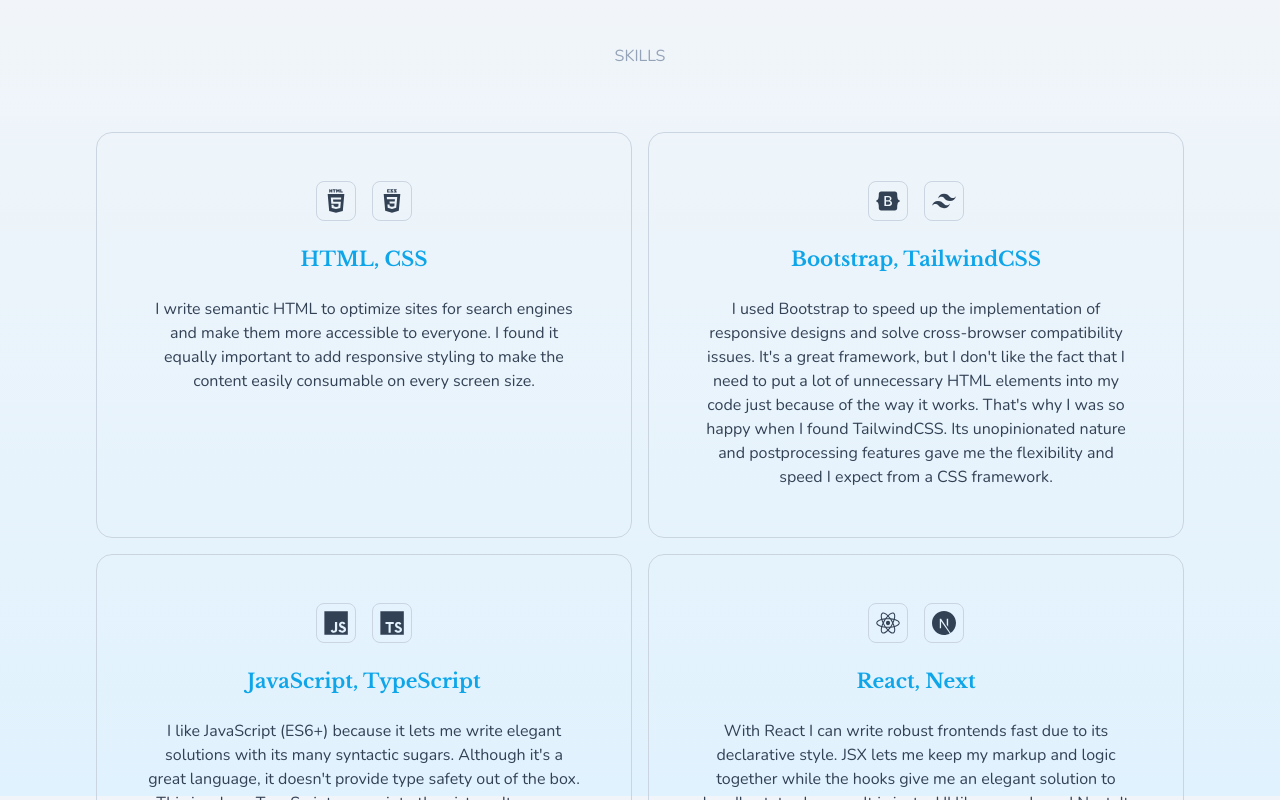
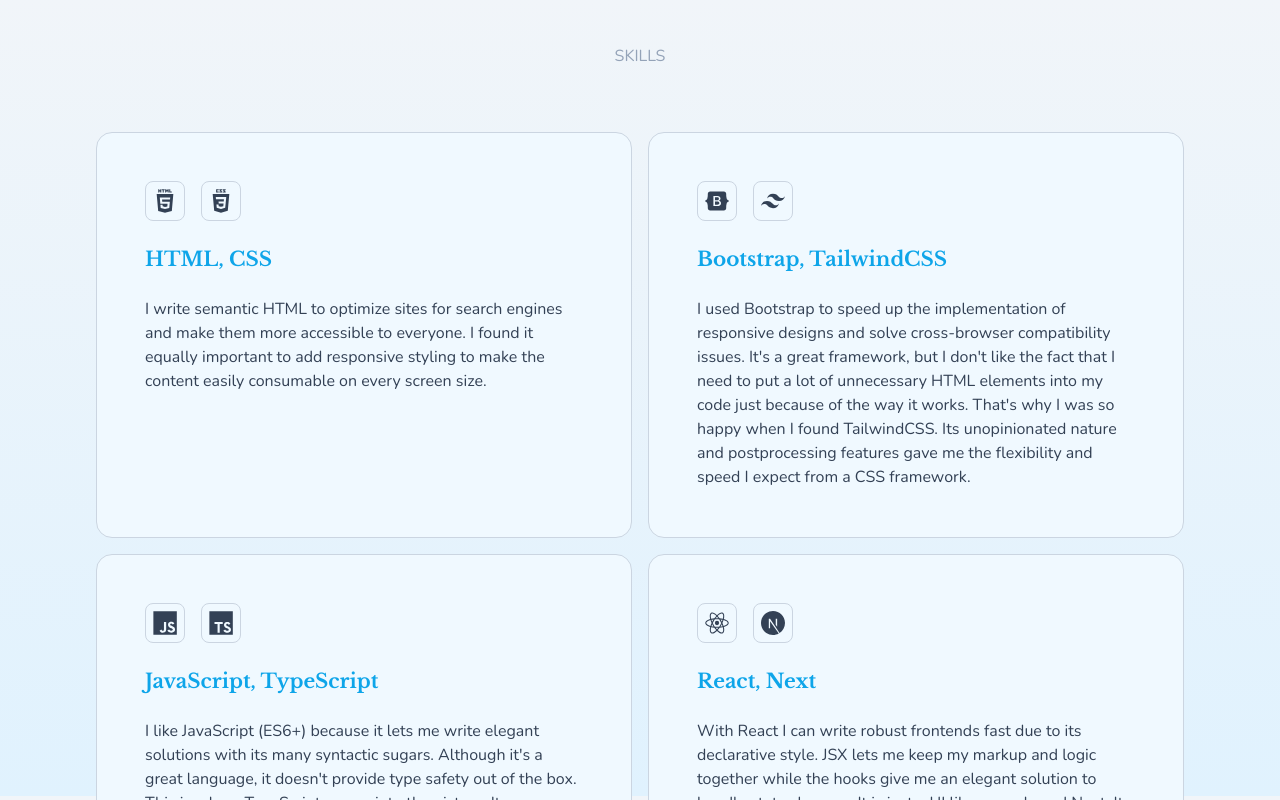
Before and after one commit to NorbertMerkli/norbertmerkli.dev, a Next.js app: page / in a window 1280 px wide. Shown: the part 860-1660 px from the top of the page. Built offline with nearby package versions, Linux system fonts and the light colour scheme.

Commit message:
Change text alignment in skill-cards on medium screen sizes

```diff
--- a/src/components/SkillGroup.tsx
+++ b/src/components/SkillGroup.tsx
@@ -6,8 +6,8 @@
 };
 
 export const SkillGroup = ({ content }: SkillGroupProps) => (
-  <article className="card col-span-2 row-span-1 flex flex-col gap-6 text-center lg:col-span-1 lg:row-span-2">
-    <div className="flex flex-row justify-center gap-4">
+  <article className="card col-span-2 row-span-1 flex flex-col gap-6 text-center lg:col-span-1 lg:row-span-2 lg:text-left">
+    <div className="flex flex-row justify-center gap-4 lg:justify-start">
       {content.skills.map((skill) => (
         <PassiveIcon key={skill} icon={skill} />
       ))}
--- a/src/styles/globals.css
+++ b/src/styles/globals.css
@@ -35,6 +35,6 @@
   }
 
   .card {
-    @apply rounded-2xl border-0 border-lightgray duration-200 dark:border-secondary md:border md:p-8 xl:p-12;
+    @apply rounded-2xl border-0 border-lightgray duration-200 dark:border-secondary md:border md:bg-white md:p-8 md:dark:bg-gradient-end-dark xl:p-12;
   }
 }
```
